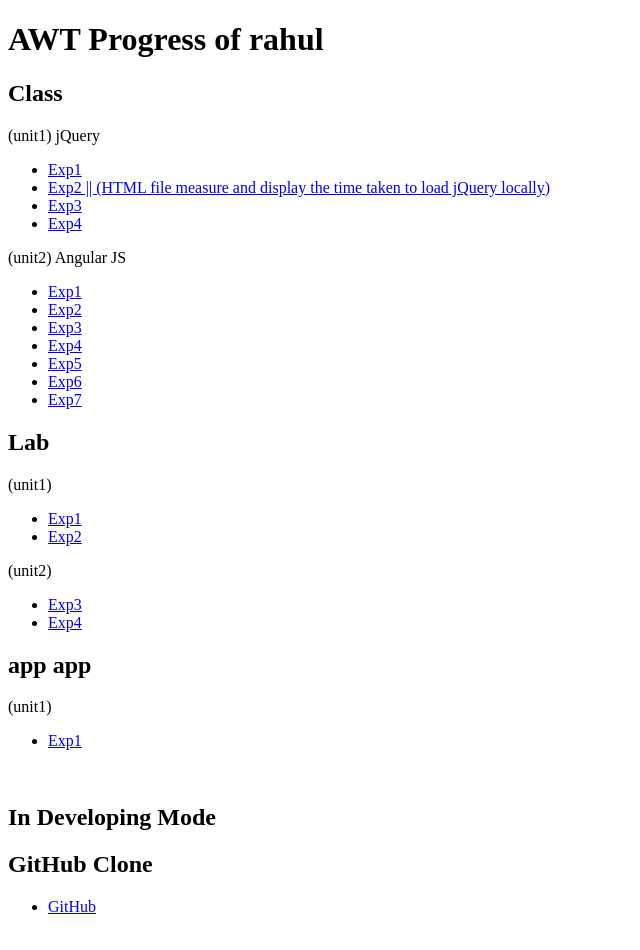
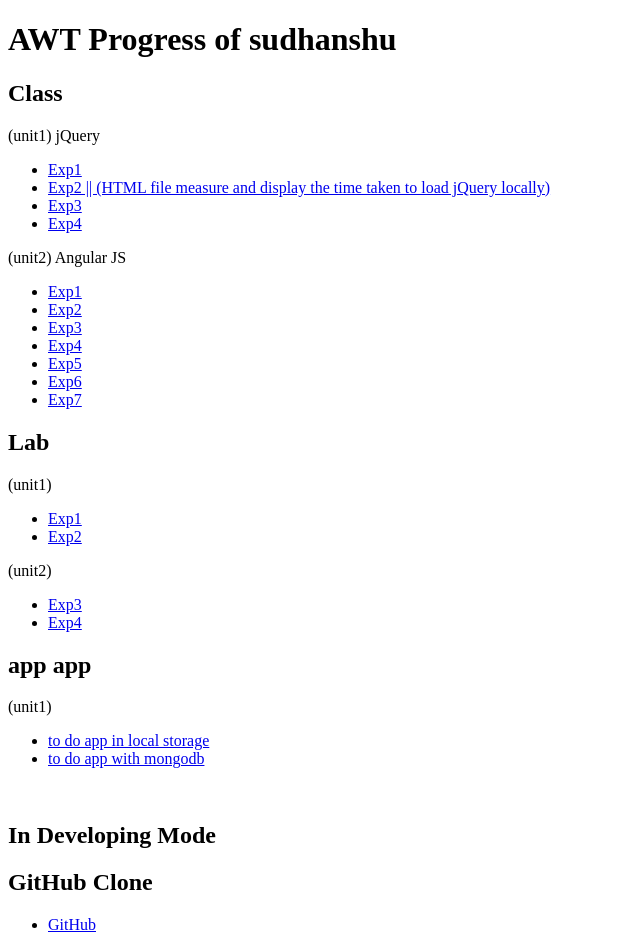
Before and after one commit to SudhanshuOjha13/ATW, a plain HTML site: page index.html in a window 1280 px wide. Shown: the whole page, without its empty margins (0-640 px from the left). Drawn offline with Linux system fonts and the light colour scheme.

Commit message:
initial commit

```diff
--- a/index.html
+++ b/index.html
@@ -8,7 +8,7 @@
 </head>
 
 <body>
-    <h1>AWT Progress of rahul</h1>
+    <h1>AWT Progress of sudhanshu</h1>
 
     <section>
         <h2>Class</h2>
@@ -54,7 +54,8 @@
 
         <p>(unit1)</p>
         <ul>
-            <li><a href="./TO DO APP/index.html">Exp1</a></li>
+            <li><a href="./TO DO APP/index.html">to do app in local storage</a></li>
+            <li><a href="https://github.com/SudhanshuOjha13/ATW/tree/main/ToDo-app">to do app with mongodb</a></li>
 
         </ul>
     </section>
```
